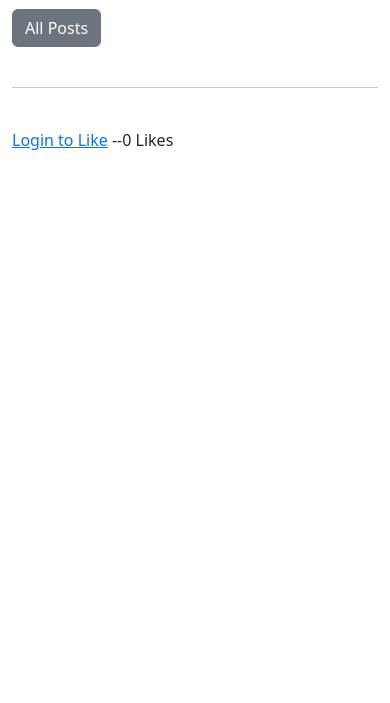
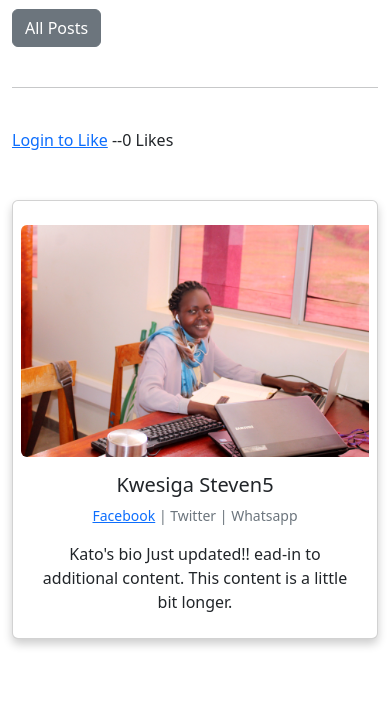
Before and after one commit to stevensnowden3/blogPostProject, a Django app: page /article/37 in a window 390 px wide. Shown: the part 388-1091 px from the top of the page. Before the commit the page ends 538 px from the top, so only its background shows below. Run offline with Django 4.2, Linux system fonts and the light colour scheme; data comes from the database, SQL or seed files in the repository; both versions use the stored data as it was after the commit; some libraries are stand-ins or nearby versions.

Commit message:
implemented user profile on every page View: No easy

```diff
--- a/members/templates/registration/edit_profile.html
+++ b/members/templates/registration/edit_profile.html
@@ -3,6 +3,9 @@
 
 {% block content %}
 <h1>Edit Profile</h1>
+
+{{ user.profile.bio }}
+
 <br><br>
 <div class="form-group">
 <form method="POST">
--- a/theblog/admin.py
+++ b/theblog/admin.py
@@ -1,8 +1,9 @@
 from django.contrib import admin
 
 # Register your models here.
-from .models import Post,Category
+from .models import Post,Category,Profile
 
 
 admin.site.register(Post)
 admin.site.register(Category)
+admin.site.register(Profile)
--- a/theblog/models.py
+++ b/theblog/models.py
@@ -19,6 +19,21 @@ class Category(models.Model):
         verbose_name_plural = "Categories"
 
 
+class Profile(models.Model):
+    user = models.OneToOneField(User, null=True, on_delete=models.CASCADE)
+    bio = models.TextField()
+    profile_pic = models.ImageField(null=True, blank=True, upload_to="images/profile")
+    website = models.CharField(max_length=200,blank=True, null=True)
+    facebook = models.CharField(max_length=200,blank=True, null=True)
+    twitter = models.CharField(max_length=200,blank=True, null=True)
+
+
+
+
+    #adds to admin area
+    def __str__(self):
+        return str(self.user)
+
 
 class Post(models.Model):
     title = models.CharField(max_length=200)
@@ -35,7 +50,7 @@ class Post(models.Model):
         return self.likes.count()
 
 
-
+#adds to admin area
     def __str__(self):
         return self.title + ' | ' + str(self.author)
 
--- a/theblog/templates/article_details.html
+++ b/theblog/templates/article_details.html
@@ -1,9 +1,12 @@
 {% extends 'base.html' %}
 
 {% block content %}
+{% load static %}
+
 <h1>{{post.title}}</h1>
 <small>By: {{post.author.first_name}} {{post.author.last_name}} -- {{post.created_at}}
 </small>
+
 
 {% if user.is_authenticated %}
     {% if user.id == post.author.id %}
@@ -42,5 +45,35 @@
 
  --{{ total_likes }} Likes
 </form>
+<br><br>
+
+
+  <div class="card mb-3">
+    <div class="row g-0">
+      <div class="col-md-2">
+{% if post.author.profile.profile_pic %}
+        <img src="{{post.author.profile.profile_pic.url}}" class="img-fluid rounded-start" alt=".d.." >
+{% else %}
+        <img src="{% static 'images/profile.jpeg' %}" class="img-fluid rounded-start" alt=".d.." >
+{% endif %}
+
+      </div>
+      <div class="col-md-10">
+        <div class="card-body">
+          <h5 class="card-title">{{post.author.first_name}}
+            {{post.author.last_name}}</h5>
+            <p  class="small text-muted">
+                {% if post.author.profile.website %}
+               <a href="{{post.author.profile.website}}"> Facebook</a> |
+               {% endif %}
+                Twitter | Whatsapp</p>
+          <p class="card-text">{{post.author.profile.bio}}   ead-in to additional content. This content is a little bit longer. </p>
+        </div>
+      </div>
+    </div>
+  </div>
+
+
+
 
 {% endblock %}
```
Also changed, not shown: db.sqlite3, media/2022/06/02/computerlap1.jpeg (added), media/images/profile/sysadmin2_3.JPG (added), theblog/migrations/0008_profile.py (added), theblog/migrations/0009_rename_titbiole_profile_bio.py (added), theblog/migrations/0010_profile_facebook_profile_profile_pic_profile_twitter_and_more.py (added), theblog/static/images/profile.jpeg (added).
